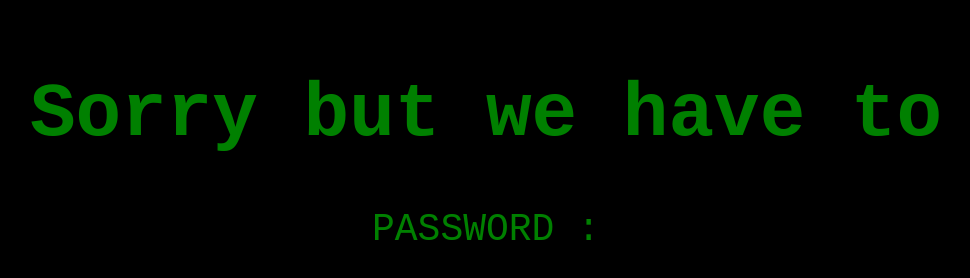
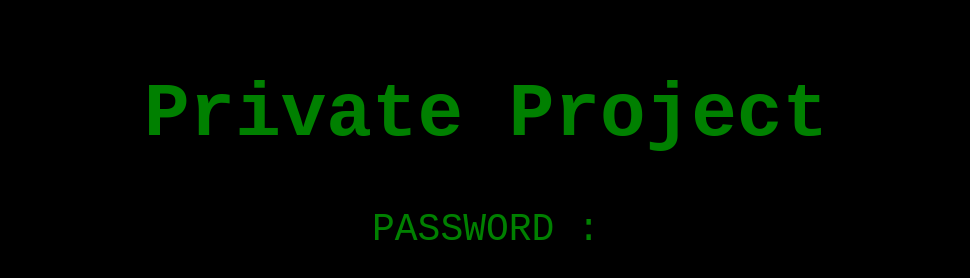
Before and after one commit to GiladMeirson/AiCreatArt, a plain HTML site: page index.html in a window 1280 px wide. Shown: the top 278 px of the page, without its empty margins (154-1124 px from the left). Drawn offline with nearby package versions, Linux system fonts and the light colour scheme.

Commit message:
Update index.html

```diff
--- a/index.html
+++ b/index.html
@@ -163,7 +163,7 @@
         </div>
 
         <div id="Valid">
-            <h1 id="headlineValid">Sorry but we have to</h1>
+            <h1 id="headlineValid">Private Project</h1>
             <p>PASSWORD : </p>
             <input one style=" font-size: 38px;
                 background: #000200;
```
